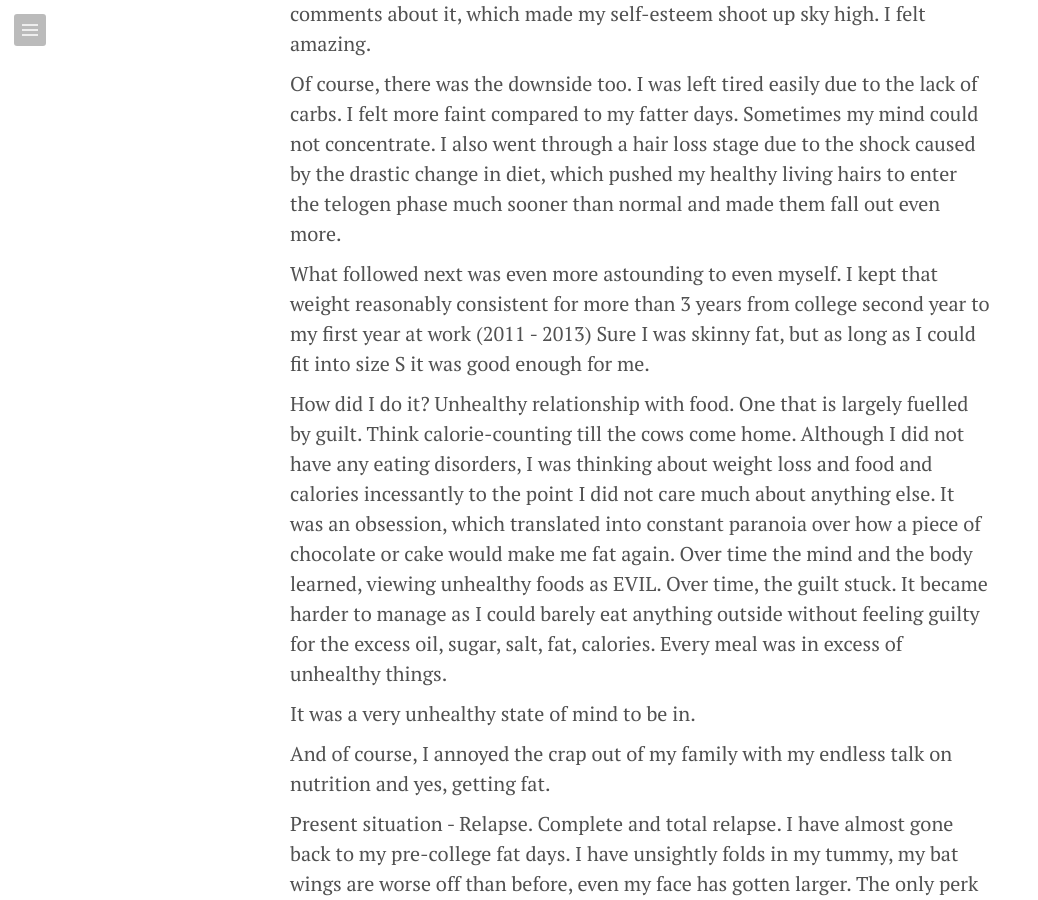
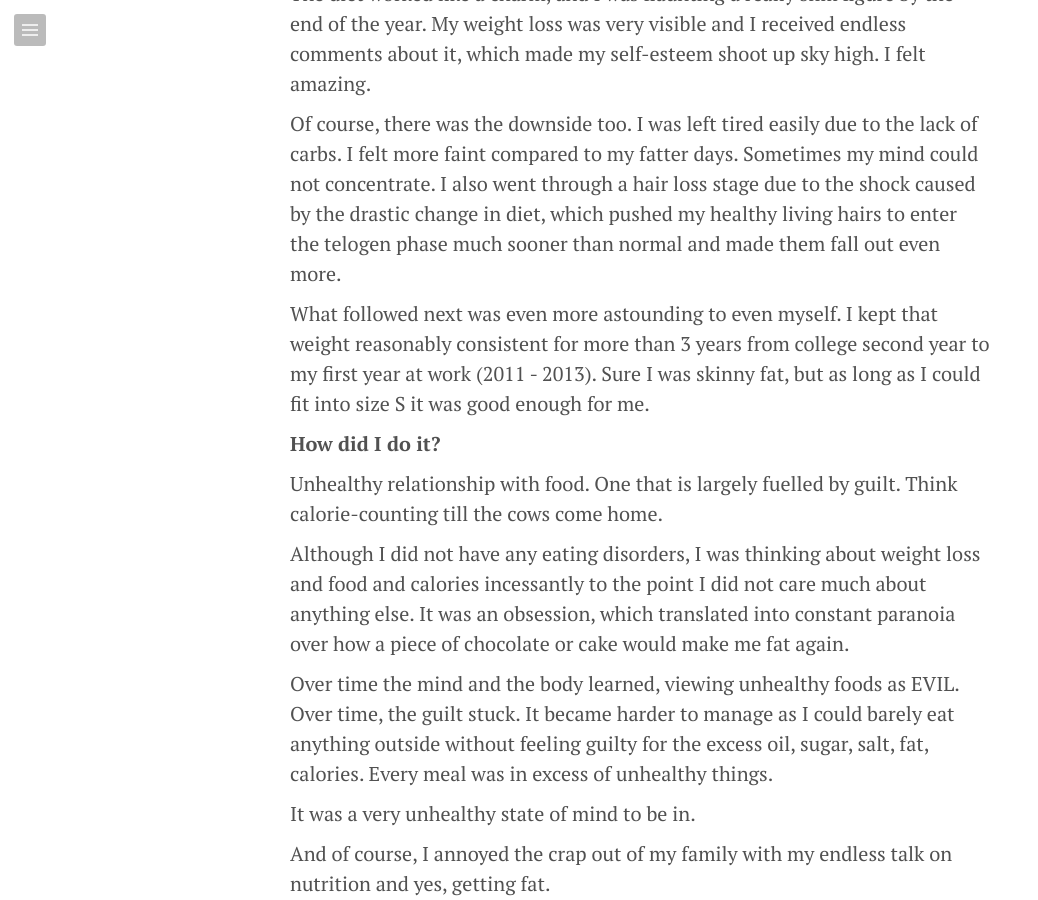
Before and after one commit to yenpeng/yenpeng.github.io, a Jekyll site: the page built from _posts/2015-03-19-losing-weight-and-gaining-it-back.md, in a window 1280 px wide and 900 px high, scrolled down 1741 px. Shown: the whole window, without its empty margins (0-1038 px from the left). Built offline with Jekyll 4.4.1, drawn with Linux system fonts in a browser that asks for light colours; Markdown is read by kramdown in place of the engine named in the settings; some of the changed text lies outside the part shown.

Commit message:
text formatting

```diff
--- a/_posts/2015-03-19-losing-weight-and-gaining-it-back.md
+++ b/_posts/2015-03-19-losing-weight-and-gaining-it-back.md
@@ -10,49 +10,61 @@
 My greatest pitfall in losing and maintaining weight is my habit of seeking solace in food.
 Whilst the previous post was largely based on my self-observation and anecdotal opinions, here I will share with you my previous experience in losing weight effectively but maintaining weight horribly.
 
-Previous Weight Loss Experience
+
+**Previous Weight Loss Experience**
+
 In college, I decided that moping about my weight was not going to get me anywhere and immediately lunged into an intensive low-carb diet.
 I was very successful, having lost 11 kgs over 8 months. The modus operandi was sticking to a gruelling diet that cuts out most carbs save for wholemeal bread, corn flakes, vegetables and fruits. A lot of fatty and sugary foods were avoided as well, but I was also eating a lot of processed foods (frozen processed seafood items) as my “light protein”. I also consumed a lot of red meat during this period, and portion sizes were reduced considerable. Snacks included yogurt and apples.
+
 
 I hardly exercised as I am by nature a person who loathes sports for the discomfort they cause with all the sweat, exhaustion and heavy heartbeat. The dieting period was broken into two parts, in which during the first three to four months I lost 5 kgs. My body then hit a plateau, where I was finding it difficult to lose weight further due to my body’s defense mechanism. I gave myself two weeks to resume a regular diet with increased carb intake, hoping that the additional food consumption would fuel the metabolism to enter a higher gear.
 Subsequently, I lost another 5 to 6 kgs during the second part of the low carb diet, exercising together control on food portion, mealtimes and nutrition composition.
 
+
 The diet worked like a charm, and I was flaunting a really slim figure by the end of the year. My weight loss was very visible and I received endless comments about it, which made my self-esteem shoot up sky high. I felt amazing.
+
 
 Of course, there was the downside too. I was left tired easily due to the lack of carbs. I felt more faint compared to my fatter days. Sometimes my mind could not concentrate.
 I also went through a hair loss stage due to the shock caused by the drastic change in diet, which pushed my healthy living hairs to enter the telogen phase much sooner than normal and made them fall out even more.
 
-What followed next was even more astounding to even myself. I kept that weight reasonably consistent for more than 3 years from college second year to my first year at work (2011 - 2013)
-Sure I was skinny fat, but as long as I could fit into size S it was good enough for me.
 
-How did I do it?
+What followed next was even more astounding to even myself. I kept that weight reasonably consistent for more than 3 years from college second year to my first year at work (2011 - 2013). Sure I was skinny fat, but as long as I could fit into size S it was good enough for me.
+
+
+**How did I do it?**
+
 Unhealthy relationship with food. One that is largely fuelled by guilt.
 Think calorie-counting till the cows come home.
+
 Although I did not have any eating disorders, I was thinking about weight loss and food and calories incessantly to the point I did not care much about anything else. It was an obsession, which translated into constant paranoia over how a piece of chocolate or cake would make me fat again.
+
 Over time the mind and the body learned, viewing unhealthy foods as EVIL. Over time, the guilt stuck. It became harder to manage as I could barely eat anything outside without feeling guilty for the excess oil, sugar, salt, fat, calories. Every meal was in excess of unhealthy things.
 
 It was a very unhealthy state of mind to be in.
 
 And of course, I annoyed the crap out of my family with my endless talk on nutrition and yes, getting fat.
 
-Present situation - Relapse.
+**Present situation - Relapse.**
+
 Complete and total relapse. I have almost gone back to my pre-college fat days.
 I have unsightly folds in my tummy, my bat wings are worse off than before, even my face has gotten larger.
-The only perk I get out of the weight gain are bigger boobs. Well, slightly…but still appreciated nonetheless.
-I can no longer fit in most of my body-hugging tees and have to get clothes higher up one to two sizes. I stopped watching the scales, preferring to be cloaked in denial as I slowly gained in weight and in fat mass. I ate whatever and whenever I want.
+
+The only perk I get out of the weight gain are bigger boobs. Well, slightly…but still appreciated nonetheless. I can no longer fit in most of my body-hugging tees and have to get clothes higher up one to two sizes. I stopped watching the scales, preferring to be cloaked in denial as I slowly gained in weight and in fat mass. I ate whatever and whenever I want.
 
 It is disheartening, how I let myself go like that. I distinctly remembered vowing to myself not to let myself return to my fatter days.
 
 It only serves to show how complacent I have grown and how prideful I was in thinking that I would never get fat again.
 
-Why relapse?
+**Why relapse?**
+
 1. Sick of suppressing my love for unhealthy food (yeah, blame it on the food!)
 2. Inconsistent and ineffective workout regime at home. Utterly misguided with poor knowledge and direction on fitness
 3. Motivation levels to maintain weight plummeted as complacency kicked in
 4. Long, gruelling hours at work meant no time for working out
 5. I have always hated working out anyway
 
-Introspection
+**Introspection**
+
 This has happened after my first attempt in losing weight. Given my food-as-reward mechanism, it will very much happen again if left unmonitored and uncontrolled for the second time.
 Due to my sedentary lifestyle spending the whole day sitting and poor eating habits, my metabolism hit a low which makes fat loss even more difficult for this second attempt I am taking.
 Patience test? Definitely, but I have waited 8 months for the weight to come off the first round, and I will undoubtedly wait even longer for this time.
```
Also changed, not shown: other parts of _posts/2015-03-19-losing-weight-and-gaining-it-back.md (+1 -1 lines), _posts/2015-03-18-what-is-food-to-you.md (+1 -1 lines).
